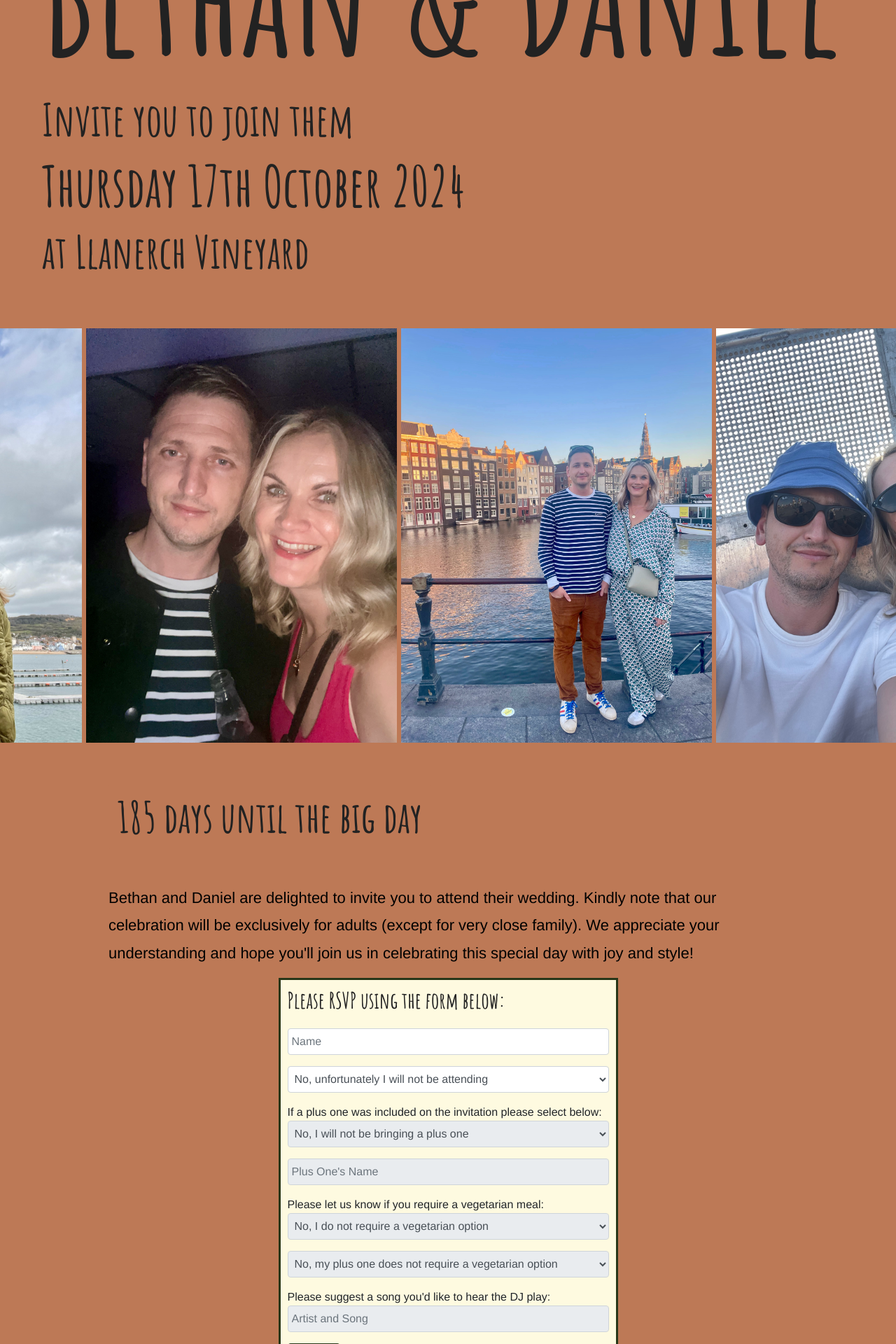
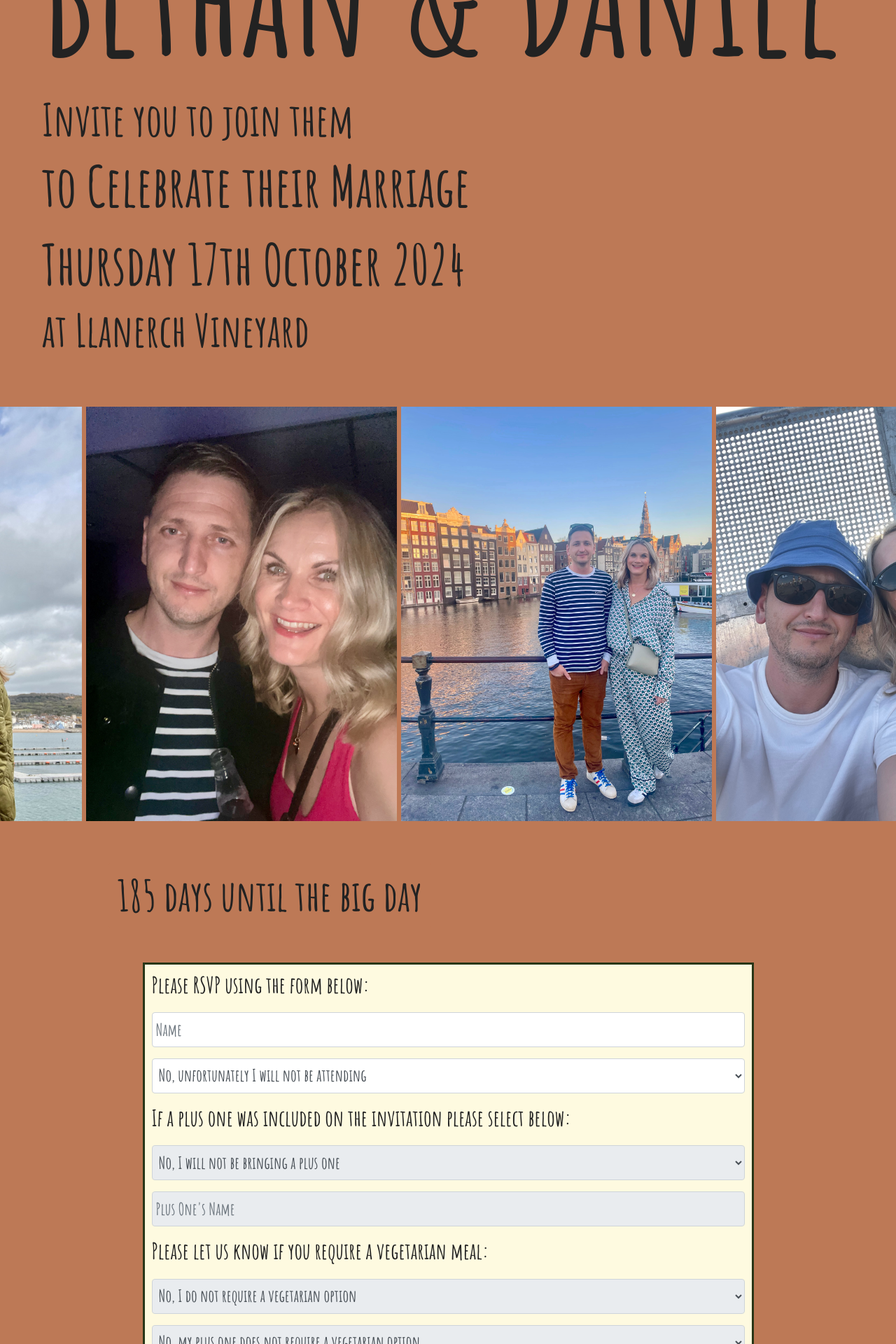
Before and after one commit to DanGahan/rsvp, a Django app: page / in a window 1280 px wide. Shown: the part 520-2440 px from the top of the page at 70% size. Run offline with Django 3.2, Linux system fonts and the light colour scheme; parts of the project's set-up code (start-up, migrations or seed data) failed here and were passed over; some libraries are stand-ins or nearby versions.

Commit message:
front end changes

```diff
--- a/frontend/frontend/static/css/style.css
+++ b/frontend/frontend/static/css/style.css
@@ -16,7 +16,10 @@
 html,
 body {
 	height: 100%;
-	font-family: "Arimo", sans-serif;
+	color: #222222;
+	font-family: "Amatic SC", sans-serif;
+	font-weight: 700;
+	font--size: 1.5em;
 	-webkit-font-smoothing: antialiased;
 	margin: 0;
     padding: 0;
@@ -65,7 +68,7 @@ h6 {
 }
 
 p {
-	font-size: 16px;
+	font-size: 5em;
 	color: #000000;
 	line-height: 1.8;
 }
@@ -1218,7 +1221,7 @@ only screen and (min-width: 576px) and (max-width: 767px) {
 .form-container form {
     border: 3px solid #283618;
     padding: 10px;
-	width: 50%;
+	width: 90%;
     margin: 0 auto;
 	background-color: #FEFAE0;
 }
@@ -1245,6 +1248,8 @@ only screen and (min-width: 576px) and (max-width: 767px) {
 
 .form-control {
     width: 100%; /* Set the width to 100% to match the width of the text boxes */
+	font-size: 1.5em;
+	font-weight: 700;
 }
 
 .amatic-sc-regular {
--- a/frontend/frontend/templates/form.html
+++ b/frontend/frontend/templates/form.html
@@ -15,7 +15,6 @@
 
 			</blockquote>
 			<div class="blog_item">
-				<p>Bethan and Daniel are delighted to invite you to attend their wedding. Kindly note that our celebration will be exclusively for adults (except for very close family). We appreciate  your understanding and hope you'll join us in celebrating this special day with joy and style!</p>
 
         <div class="form-container">
         <form class="form-horizontal" id="submitForm" method="post" action="{% url 'submit_data' %}">
@@ -34,7 +33,7 @@
      </div>
   </div>
   <div class="row mb-3">
-    <div class="col-sm-12">If a plus one was included on the invitation please select below:
+    <div class="col-sm-12"><h4>If a plus one was included on the invitation please select below:</h4>
       <select class="form-control" id="plus_one" name="plus_one" required width="50" >
         <option value="No">No, I will not be bringing a plus one</option>
         <option value ="Yes">Yes, I will be bringing a plus one</option>
@@ -47,7 +46,7 @@
      </div>
   </div>
   <div class="row mb-3">
-      <div class="col-sm-12">Please let us know if you require a vegetarian meal:
+      <div class="col-sm-12"><h4>Please let us know if you require a vegetarian meal:</h4>
           <select class="form-control" id="vegetarian" name="vegetarian" required>
             <option value="No">No, I do not require a vegetarian option</option>
             <option value ="Yes">Yes, I require a vegetarian option</option>
@@ -64,7 +63,7 @@
     </div>
     <div class="row mb-3">
     <div class="col-sm-12">
-      Please suggest a song you'd like to hear the DJ play:
+      <h4>Please suggest a song you'd like to hear the DJ play:</h4>
       <input type="text" id="song_suggestion" name="song_suggestion" placeholder="Artist and Song" class="form-control" required>
     </div>
   </div>
@@ -73,7 +72,7 @@
 </div>
 <hr>
 <div class="blog_item">
-	<p>Information on the schedule of the day, venue details, accommodation options and the wedding list can be found <a href="/success/">here. </a>
+	<h4>Information on the schedule of the day, venue details, accommodation options and the wedding list can be found <a href="/success/">here. </a></h4>
 		</article>
 	</div>
 	<!-- Blog Page end -->
--- a/frontend/frontend/templates/header.html
+++ b/frontend/frontend/templates/header.html
@@ -57,6 +57,7 @@
 				<ul class="nav__menu">
 					<h1>Bethan & Daniel</h1>
 					<h3>Invite you to join them</h3>
+					<h2>to Celebrate their Marriage</h2>
 					<h2>Thursday 17th October 2024</h2>
 					<h3>at Llanerch Vineyard</h3>
 				</ul>
```
Also changed, not shown: frontend/frontend/templates/success.html (+13 -8 lines).
